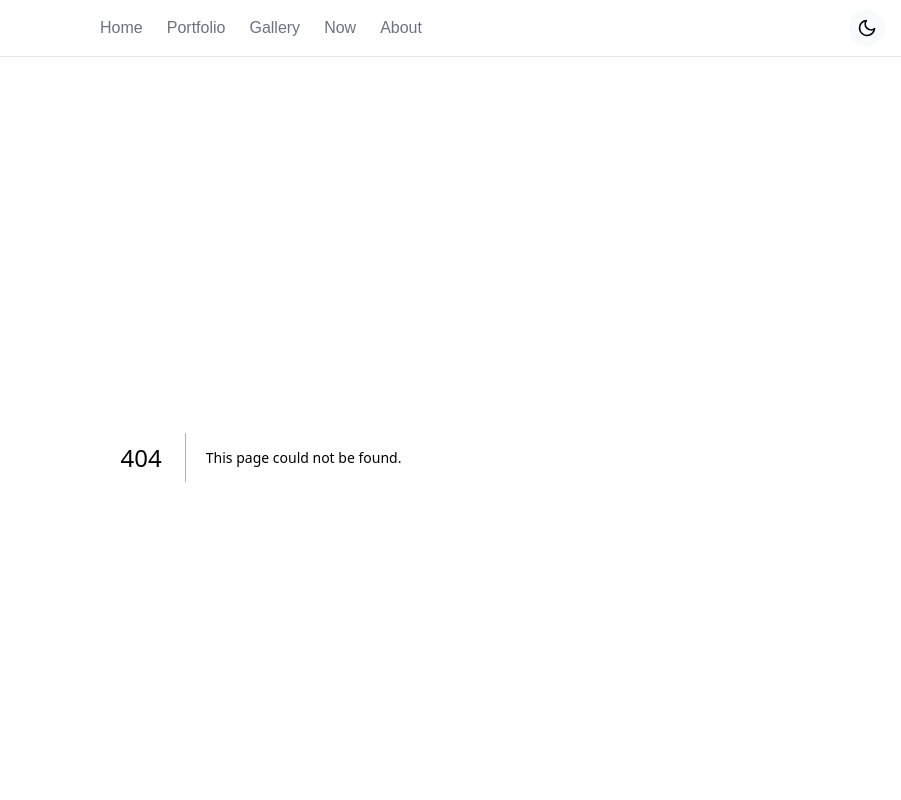
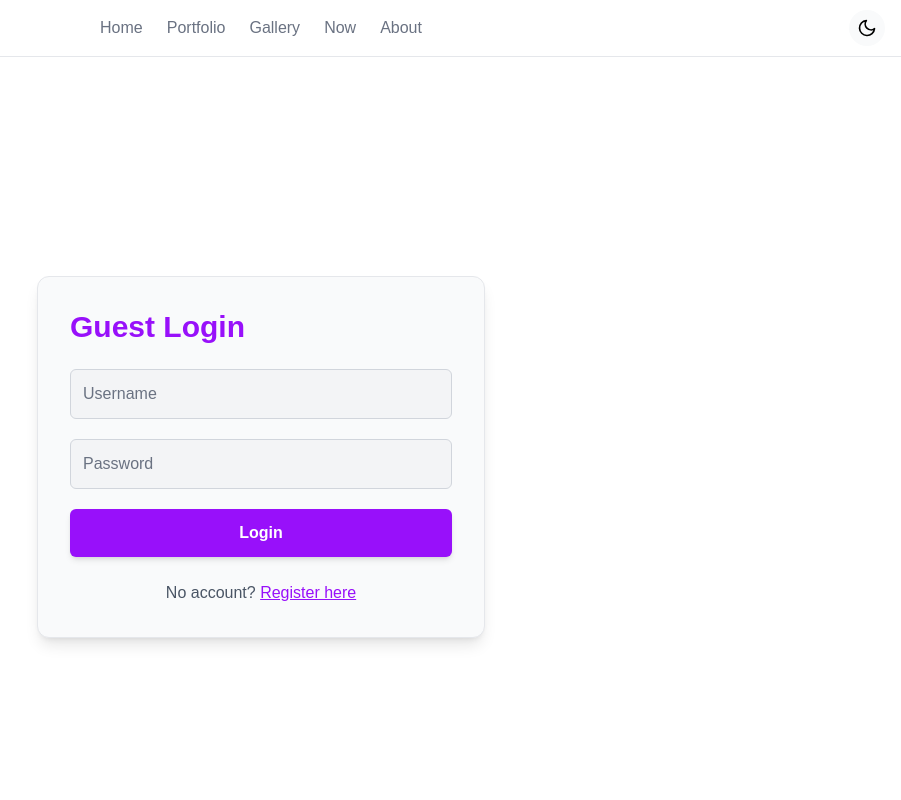
Before and after one commit to miikamoii/photography-portfolio, a Next.js app: page /login in a window 1280 px wide. Before the commit this address had no page. Shown: the top 800 px of the page, without its empty margins (379-1280 px from the left). Built offline with nearby package versions, Linux system fonts and the light colour scheme.

Commit message:
Add guest login and registration page

```diff
--- /dev/null
+++ b/src/app/login/page.tsx
@@ -0,0 +1,91 @@
+"use client";
+
+import { signIn } from "next-auth/react";
+import { useState } from "react";
+
+export default function LoginPage() {
+  const [mode, setMode] = useState<"login" | "register">("login");
+  const [username, setUsername] = useState("");
+  const [password, setPassword] = useState("");
+  const [error, setError] = useState("");
+
+  async function handleSubmit(e: React.FormEvent) {
+    e.preventDefault();
+    setError("");
+
+    const res = await signIn("credentials", {
+      username,
+      password,
+      mode,
+      redirect: false,
+    });
+
+    if (res?.error) {
+      setError(res.error);
+    } else {
+      window.location.href = "/";
+    }
+  }
+
+  return (
+    <main className="flex min-h-screen items-center justify-center px-4">
+      <form
+        onSubmit={handleSubmit}
+        className="
+          bg-gray-50 dark:bg-gray-800
+          border border-gray-200 dark:border-gray-700
+          shadow-lg
+          rounded-xl
+          p-8
+          max-w-md
+          w-full
+          transition-colors duration-300
+        "
+      >
+        <h1 className="text-3xl font-extrabold mb-6 text-purple-600 dark:text-purple-400">
+          {mode === "login" ? "Guest Login" : "Register Guest Account"}
+        </h1>
+
+        <input
+          type="text"
+          placeholder="Username"
+          className="bg-gray-100 dark:bg-gray-700 border border-gray-300 dark:border-gray-600 rounded-md p-3 w-full mb-5 placeholder-gray-500 dark:placeholder-gray-400 focus:outline-none focus:ring-2 focus:ring-purple-500"
+          value={username}
+          onChange={(e) => setUsername(e.target.value)}
+          autoComplete="username"
+        />
+
+        <input
+          type="password"
+          placeholder="Password"
+          className="bg-gray-100 dark:bg-gray-700 border border-gray-300 dark:border-gray-600 rounded-md p-3 w-full mb-5 placeholder-gray-500 dark:placeholder-gray-400 focus:outline-none focus:ring-2 focus:ring-purple-500"
+          value={password}
+          onChange={(e) => setPassword(e.target.value)}
+          autoComplete={mode === "login" ? "current-password" : "new-password"}
+        />
+
+        {error && (
+          <p className="text-red-500 mb-5 font-semibold text-center">{error}</p>
+        )}
+
+        <button
+          type="submit"
+          className="bg-purple-600 hover:bg-purple-700 transition-colors text-white font-semibold py-3 rounded-md w-full mb-6 shadow-md"
+        >
+          {mode === "login" ? "Login" : "Register"}
+        </button>
+
+        <p className="text-center text-gray-600 dark:text-gray-400">
+          {mode === "login" ? "No account?" : "Already have an account?"}{" "}
+          <button
+            type="button"
+            className="text-purple-600 dark:text-purple-400 underline hover:text-purple-800 dark:hover:text-purple-300 transition-colors"
+            onClick={() => setMode(mode === "login" ? "register" : "login")}
+          >
+            {mode === "login" ? "Register here" : "Login here"}
+          </button>
+        </p>
+      </form>
+    </main>
+  );
+}
```
